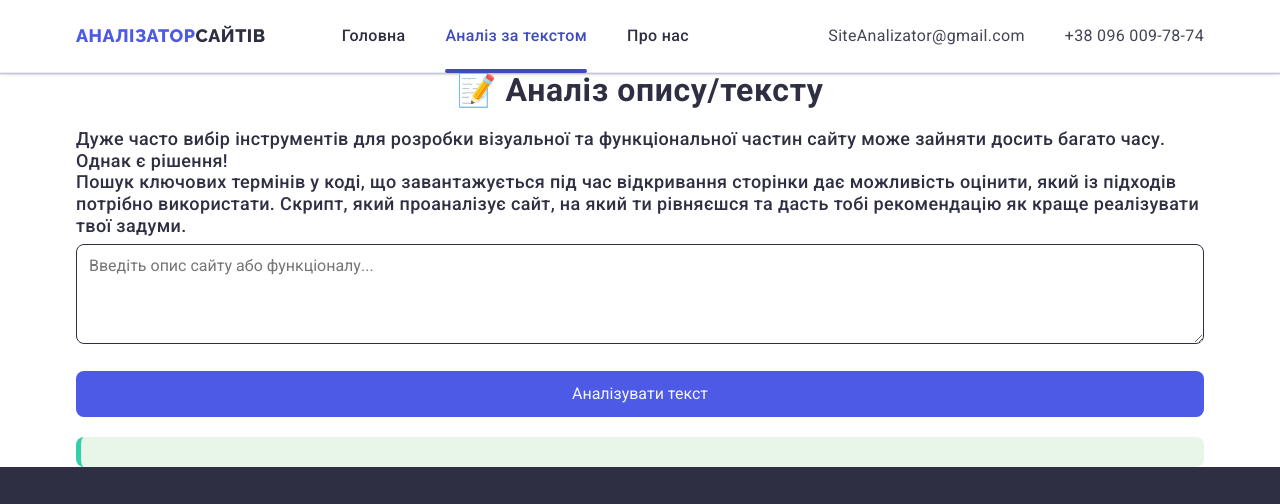
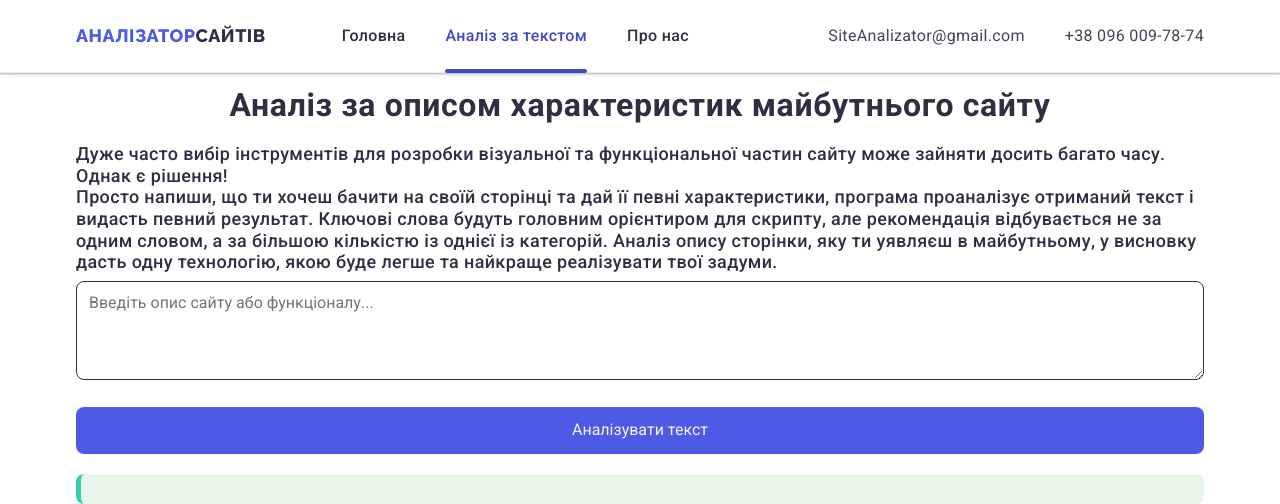
Before and after one commit to VladBryzhak/site_bachalor, a website: page second_page.html in a window 1280 px wide. Shown: the top 504 px of the page. Drawn offline with nearby package versions, Linux system fonts and the light colour scheme.

```diff
--- a/second_page.html
+++ b/second_page.html
@@ -53,17 +53,16 @@
         </div>
     </header>
 
-    <div class="container">
-        <h1 class="title-1">📝 Аналіз опису/тексту</h1>
+    <div class="container analyze-cointainer">
+        <h1 class="title-1"> Аналіз за описом характеристик майбутнього сайту</h1>
         <p class="subtitle subtitle-desc">Дуже часто вибір інструментів для розробки візуальної та функціональної частин
             сайту може
             зайняти досить багато часу.
-            Однак є рішення! <br> Пошук ключових термінів у коді, що завантажується під час відкривання
-            сторінки дає
-            можливість
-            оцінити, який із підходів
-            потрібно використати. Скрипт, який проаналізує сайт, на який ти рівняєшся та дасть тобі рекомендацію як
-            краще
+            Однак є рішення! <br> Просто напиши, що ти хочеш бачити на своїй сторінці та дай її певні характеристики,
+            програма проаналізує отриманий текст і видасть певний результат. Ключові слова будуть головним орієнтиром
+            для скрипту, але рекомендація відбувається не за одним словом, а за більшою кількістю із однієї із
+            категорій. Аналіз опису сторінки, яку ти уявляєш в майбутньому, у висновку дасть одну технологію, якою буде
+            легше та найкраще
             реалізувати твої задуми.</p>
         <textarea id="textInput" rows="4" placeholder="Введіть опис сайту або функціоналу..."></textarea>
         <button onclick="analyzeText()">Аналізувати текст</button>
```
Also changed, not shown: index.html (+1 -1 lines).
